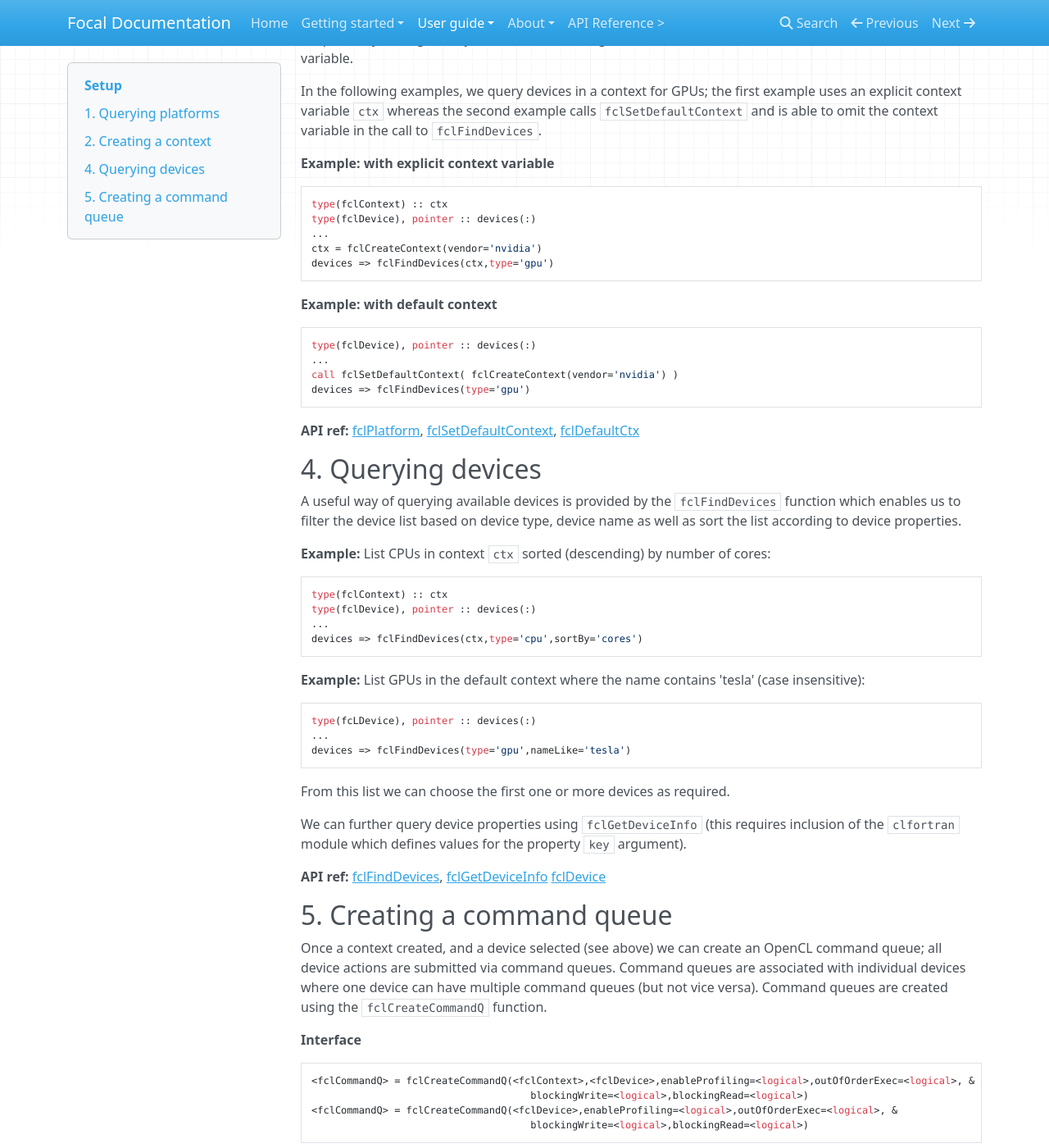
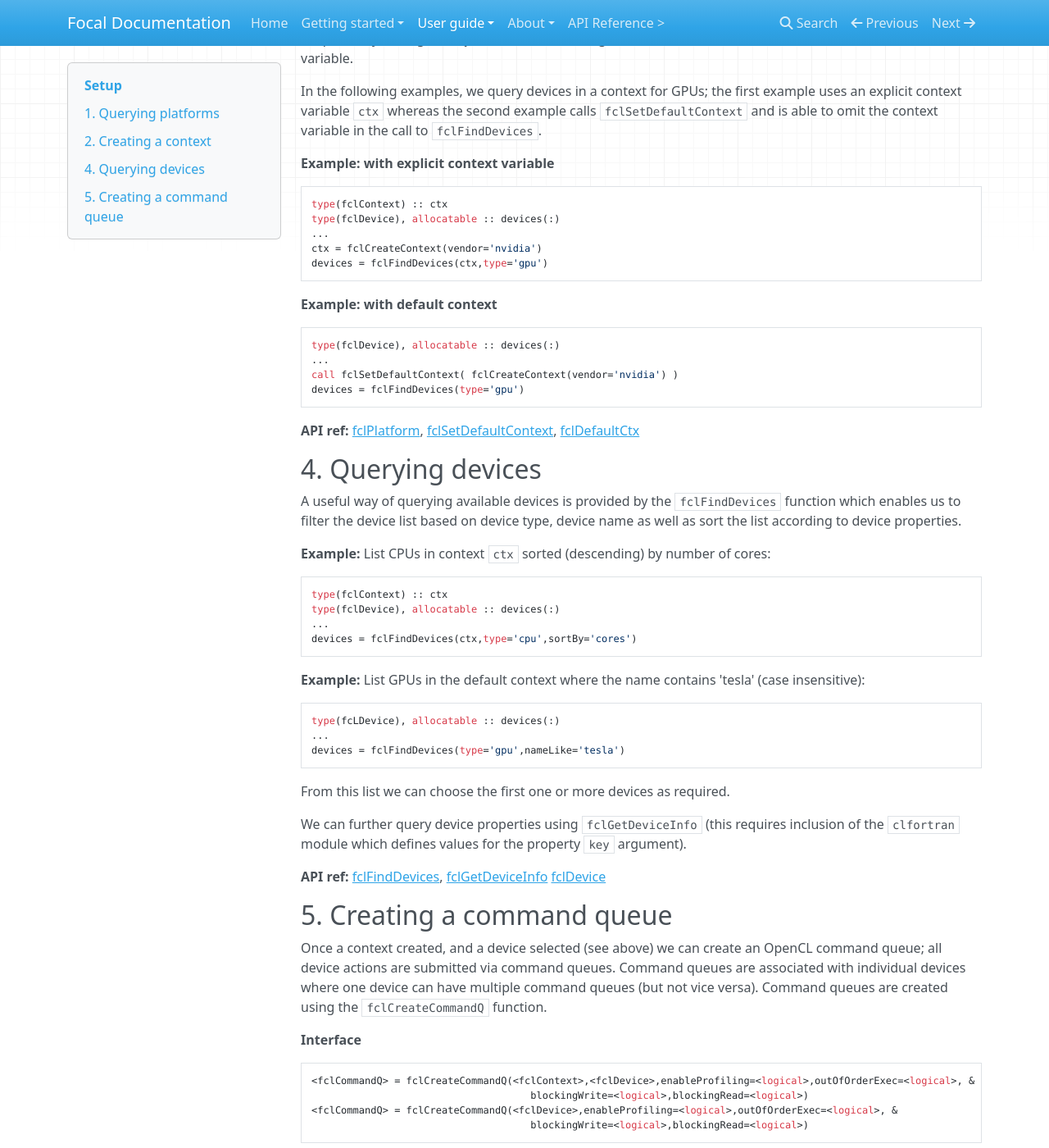
Before and after one commit to LKedward/focal-docs, an MkDocs documentation site: the page built from docs/setup.md, in a window 1280 px wide and 1400 px high, scrolled down 1409 px. Shown: the whole window at 82% size. Built offline with MkDocs 1.6.1, drawn with Linux system fonts in a browser that asks for light colours; nearby versions of some CDN libraries; some of the changed text lies outside the part shown.

Commit message:
Update: remove old pointer syntax for device/platform lists.

````diff
--- a/docs/setup.md
+++ b/docs/setup.md
@@ -36,10 +36,10 @@
 Having queried available platforms as above, we can create an Focal context object using `fclCreateContext`:
 
 ```fortran
-type(fclPlatform), pointer :: platforms(:)
+type(fclPlatform), allocatable :: platforms(:)
 type(fclContext) :: ctx
 ...
-platforms => fclGetPlatforms()
+platforms = fclGetPlatforms()
 ctx = fclCreateContext(platforms(i))
 ```
 
@@ -78,19 +78,19 @@
 
 ```fortran
 type(fclContext) :: ctx
-type(fclDevice), pointer :: devices(:)
+type(fclDevice), allocatable :: devices(:)
 ...
 ctx = fclCreateContext(vendor='nvidia')
-devices => fclFindDevices(ctx,type='gpu')
+devices = fclFindDevices(ctx,type='gpu')
 ```
 
 __Example: with default context__
 
 ```fortran
-type(fclDevice), pointer :: devices(:)
+type(fclDevice), allocatable :: devices(:)
 ...
 call fclSetDefaultContext( fclCreateContext(vendor='nvidia') )
-devices => fclFindDevices(type='gpu')
+devices = fclFindDevices(type='gpu')
 ```
 
 
@@ -110,18 +110,18 @@
 
 ```fortran
 type(fclContext) :: ctx
-type(fclDevice), pointer :: devices(:)
+type(fclDevice), allocatable :: devices(:)
 ...
-devices => fclFindDevices(ctx,type='cpu',sortBy='cores')
+devices = fclFindDevices(ctx,type='cpu',sortBy='cores')
 ```
 
 __Example:__
 List GPUs in the default context where the name contains 'tesla' (case insensitive):
 
 ```fortran
-type(fcLDevice), pointer :: devices(:)
+type(fcLDevice), allocatable :: devices(:)
 ...
-devices => fclFindDevices(type='gpu',nameLike='tesla')
+devices = fclFindDevices(type='gpu',nameLike='tesla')
 ```
 
 From this list we can choose the first one or more devices as required.
````
Also changed, not shown: docs/quickstart.md (+2 -2 lines).
